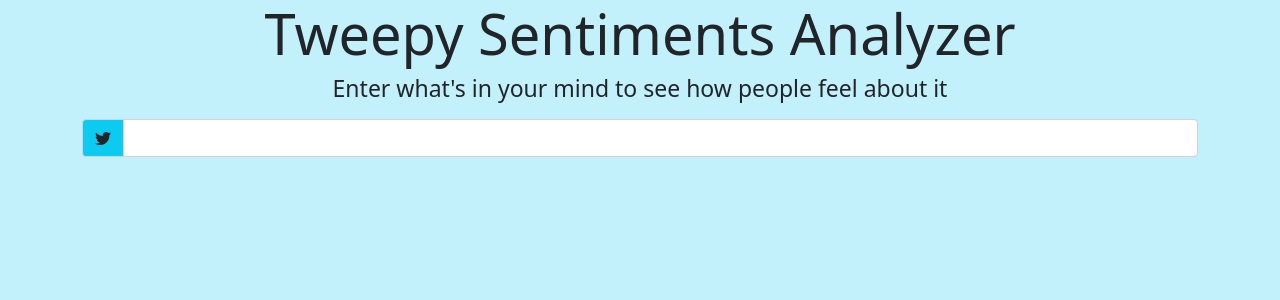
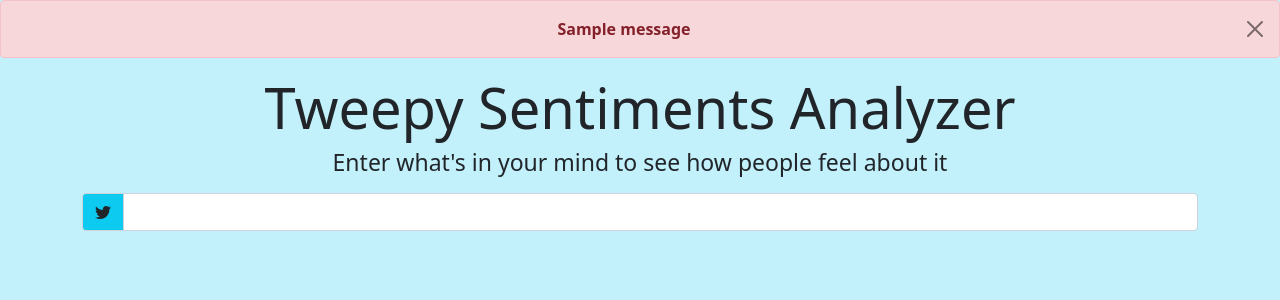
Before and after one commit to MoeG1T/Tweepy-Sentiment-Analysis, a Django app: template SentimentAnalysis/main/templates/main/home.html in a window 1280 px wide. Shown: the top 300 px of the page. Run offline with Django 3.2, Linux system fonts and the light colour scheme; the template is opened without the code that fills it, so the values that code supplies are empty; tables that the repository leaves empty hold one stand-in row (values such as "Sample post"); one stand-in notice (Sample message) is shown; some libraries are stand-ins or nearby versions.

Commit message:
messages

```diff
--- a/SentimentAnalysis/main/templates/main/header.html
+++ b/SentimentAnalysis/main/templates/main/header.html
@@ -12,6 +12,15 @@
 
 <body style="text-align:center;" class="bg-info bg-opacity-25">
 
+    {% if messages %}
+        {% for m in messages%}
+            <div class="alert alert-danger alert-dismissible fade show" role="alert">
+                <strong>{{m}}</strong>
+                <button type="button" class="btn-close" data-bs-dismiss="alert" aria-label="Close"></button>
+            </div>
+        {% endfor %}
+    {% endif %}
+
     <div class="container">
         {% block content %}
         {% endblock %}
--- a/SentimentAnalysis/main/templates/main/home.html
+++ b/SentimentAnalysis/main/templates/main/home.html
@@ -16,4 +16,6 @@
     </form>
     </p>
 
+
+
 {% endblock %}
```
